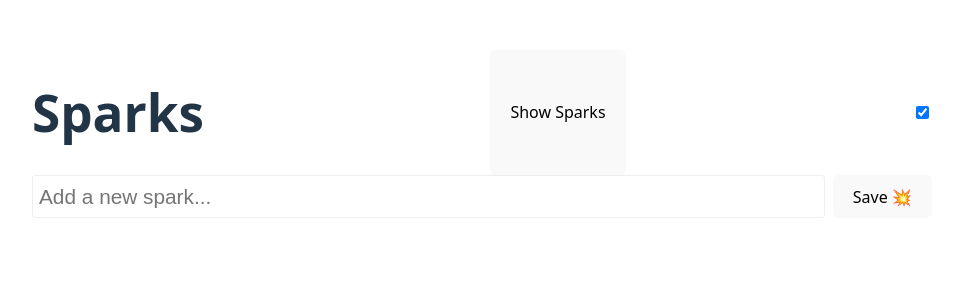
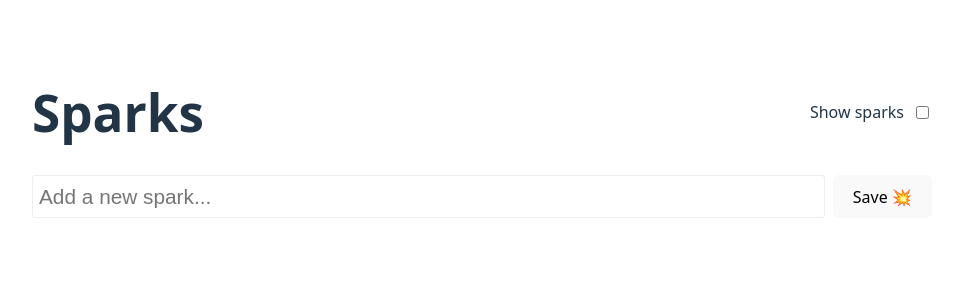
Before and after one commit to alanwallx/sparkfreeze, a React (Vite) app in the folder frontend/: page / in a window 1280 px wide. Shown: the top 300 px of the page, without its empty margins (18-978 px from the left). Built offline with nearby package versions, Linux system fonts and the light colour scheme.

Commit message:
new title, improved toggle switch, ready for github

```diff
--- a/frontend/index.html
+++ b/frontend/index.html
@@ -4,7 +4,7 @@
     <meta charset="UTF-8" />
     <link rel="icon" type="image/svg+xml" href="/vite.svg" />
     <meta name="viewport" content="width=device-width, initial-scale=1.0" />
-    <title>Sparks App</title>
+    <title>SparkFreeze.com</title>
   </head>
   <body>
     <div id="root"></div>
--- a/frontend/src/App.css
+++ b/frontend/src/App.css
@@ -161,3 +161,7 @@ form {
   display: flex;
   justify-content: space-between;
 }
+
+.toggle-switch{
+  align-items: center;
+}
--- a/frontend/src/App.tsx
+++ b/frontend/src/App.tsx
@@ -7,7 +7,7 @@ import ToggleSwitch from "./components/ToggleSwitch.tsx";
 function App() {
   const [sparks, setSparks] = useState<Spark[]>([]);
   const [sparksVisible, setSparksVisible] = useState(false);
-  const [checked, setChecked] = useState(true);
+  // const [checked, setChecked] = useState(true);
 
   const loadSparks = () => {
     fetchSparks().then((data) => {
@@ -26,11 +26,7 @@ function App() {
     <div className="main-section">
       <div className={"spark-header"}>
         <h1>Sparks</h1>
-        <button
-          className="toggle-sparks-button"
-          onClick={() => setSparksVisible(!sparksVisible)}
-        >{sparksVisible ? 'Hide' : 'Show'} Sparks</button>
-        <ToggleSwitch checked={checked} onChange={setChecked} />
+        <ToggleSwitch checked={sparksVisible} onChange={setSparksVisible} label={"Show sparks"} />
       </div>
       <SparkForm onSubmit={(text) => {
         addSpark(text).then(() => {
--- a/frontend/src/components/ToggleSwitch.tsx
+++ b/frontend/src/components/ToggleSwitch.tsx
@@ -1,14 +1,20 @@
-import { useState } from "react";
+// import { useState } from "react";
 
 interface Props {
   checked: boolean;
   onChange: (checked: boolean) => void;
+  label?: string;
 }
 
-export default function ToggleSwitch({checked, onChange}: Props) {
+export default function ToggleSwitch({checked, onChange, label}: Props) {
+  // get a unique id for the input element even if label is not provided
+  const inputLabel = `toggle-switch-${Math.random().toString(36).substring(2, 15)}`;
+
   return (
-    <form>
+    <form className={"toggle-switch"}>
+      {label ? <label htmlFor={inputLabel}>{label}</label> : ""}
       <input
+        id={inputLabel}
         type="checkbox"
         checked = {checked}
         onChange={(e) => {
```
Also changed, not shown: 2 other files (tests, documents, lock files or other folders).
